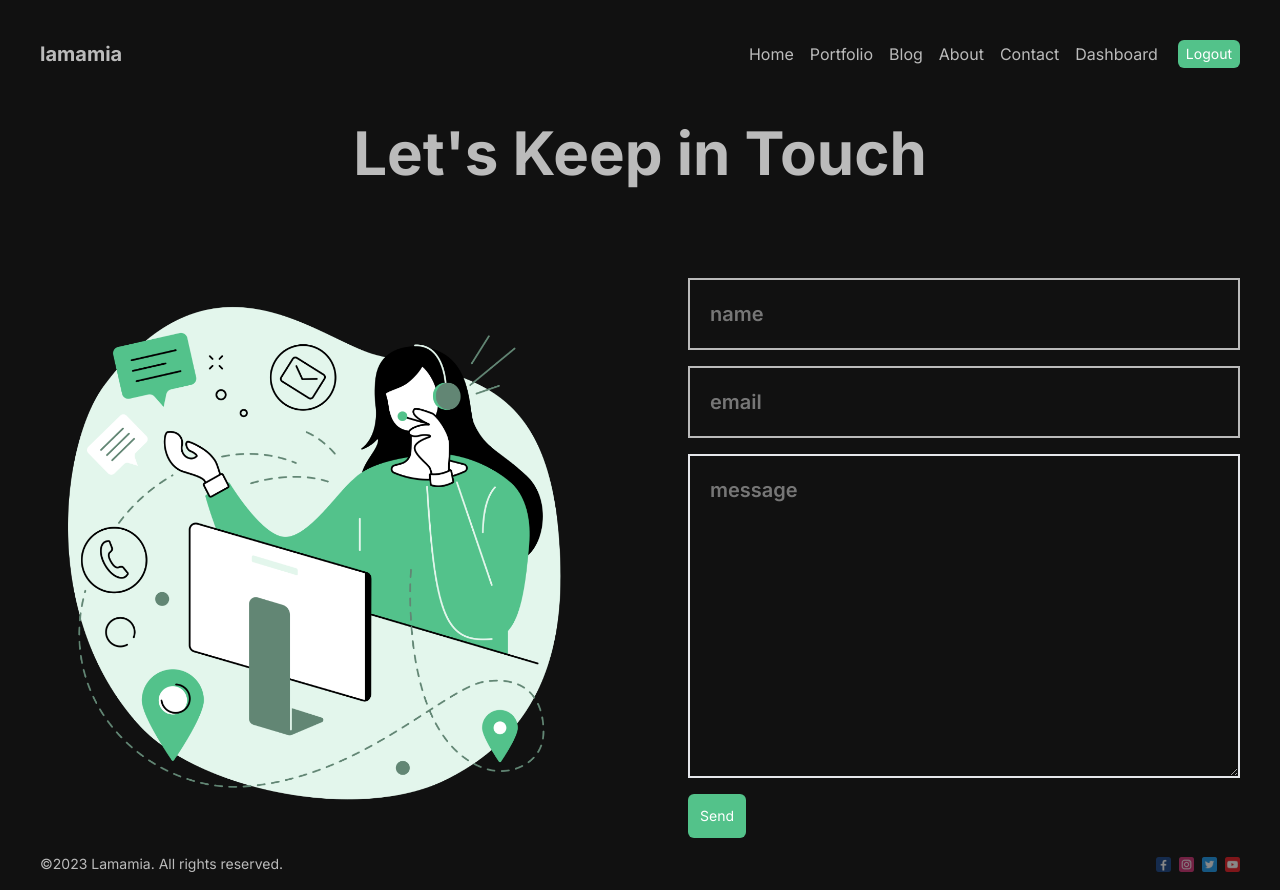
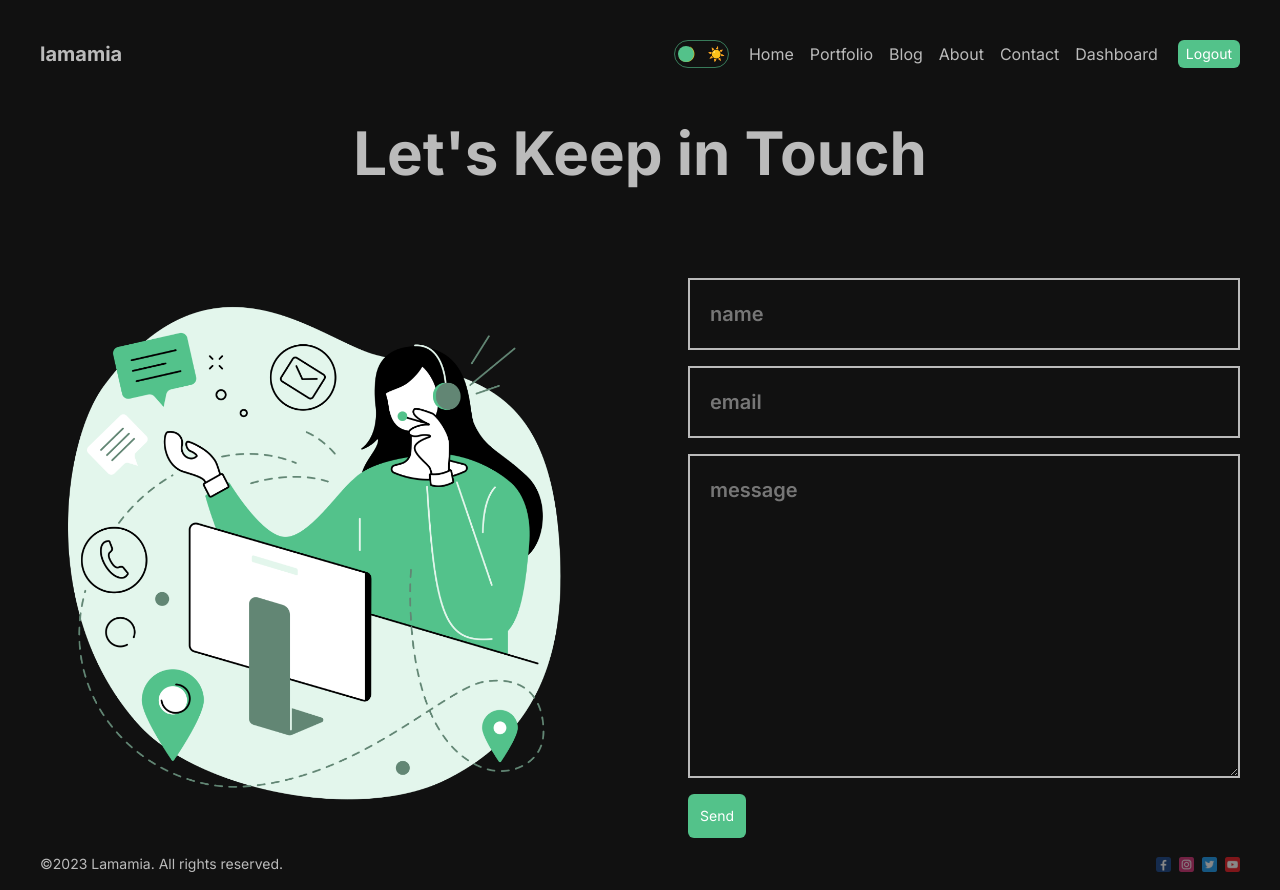
Before and after one commit to parv3213/Next-PostsApp-Dashboard, a Next.js app: page /contact in a window 1280 px wide. Built offline with nearby package versions, Linux system fonts and the light colour scheme.

Commit message:
Add dark mode

```diff
--- a/package.json
+++ b/package.json
@@ -16,6 +16,7 @@
     "eslint": "8.42.0",
     "eslint-config-next": "13.4.5",
     "next": "13.4.5",
+    "next-themes": "^0.2.1",
     "postcss": "8.4.24",
     "react": "18.2.0",
     "react-dom": "18.2.0",
--- a/src/app/contact/page.tsx
+++ b/src/app/contact/page.tsx
@@ -20,7 +20,7 @@ const Contact = (props: Props) => {
           <Input placeholder="name" type="text" />
           <Input placeholder="email" type="email" />
           <textarea
-            className="font-semibold outline-none border-2 border-[bbb] bg-transparent p-5 text-xl placeholder-current placeholder:opacity-60"
+            className="font-semibold outline-none border-2 border-[#bbb] bg-transparent p-5 text-xl placeholder-current placeholder:opacity-60"
             placeholder="message"
             rows={10}
           />
--- a/src/app/globals.css
+++ b/src/app/globals.css
@@ -6,6 +6,18 @@ html,
 body {
   max-width: 100vw;
   overflow-x: hidden;
-  background-color: #111111;
+}
+
+.dark {
+  background: #111;
   color: #bbb;
 }
+
+.light {
+  background: white;
+  color: #111;
+}
+
+.theme {
+  transition: all 1s;
+}
--- a/src/app/layout.tsx
+++ b/src/app/layout.tsx
@@ -1,5 +1,6 @@
 import Footer from '@/components/footer/Footer'
 import Navbar from '@/components/navbar/Navbar'
+import { ThemeProvider } from '@/context/ThemeContext'
 import { Inter } from 'next/font/google'
 import './globals.css'
 
@@ -14,11 +15,13 @@ export default function RootLayout({ children }: { children: React.ReactNode })
   return (
     <html lang="en">
       <body className={inter.className}>
-        <div className="max-w-7xl mx-auto min-h-[100vh] flex flex-col justify-between md:px-10 px-14">
-          <Navbar />
-          {children}
-          <Footer />
-        </div>
+        <ThemeProvider>
+          <div className="max-w-7xl mx-auto min-h-[100vh] flex flex-col justify-between md:px-10 px-14">
+            <Navbar />
+            {children}
+            <Footer />
+          </div>
+        </ThemeProvider>
       </body>
     </html>
   )
--- a/src/app/portfolio/page.tsx
+++ b/src/app/portfolio/page.tsx
@@ -31,7 +31,7 @@ interface PortfolioCategoryProps {
 
 const PortfolioCategory = ({ href, src, alt, title }: PortfolioCategoryProps) => {
   return (
-    <div className="h-[400px] w-[300px] border-[5px] border-[#bbb] overflow-x-hidden hover:text-[#53C28A]">
+    <div className="h-[400px] w-[300px] border-[5px] border-[#bbb] overflow-x-hidden hover:text-[#53C28A] text-gray-300 dark:text-current">
       <Link href={href}>
         <div className="w-full h-full relative">
           <Image src={src} alt={alt} fill className="object-cover object-left" />
--- /dev/null
+++ b/src/components/DarkModeToggle/DarkModeToggle.tsx
@@ -0,0 +1,21 @@
+import { ThemeContext } from '@/context/ThemeContext'
+import { useContext } from 'react'
+
+interface Props {}
+const DarkModeToggle = (props: Props) => {
+  const { toggle, mode } = useContext(ThemeContext)
+
+  return (
+    <div
+      className="relative border-[1px] border-[#53C28A] border-opacity-60 rounded-full flex flex-row items-center justify-between gap-3 p-[3px] pointer"
+      onClick={toggle}
+    >
+      <div className="text-sm">🌙</div>
+      <div className="text-sm">☀️</div>
+      <div
+        className={`p-1 absolute w-4 h-4 bg-[#53C28A] rounded-full ${mode === 'light' ? 'right-[3px]' : 'left-[3px]'}`}
+      />
+    </div>
+  )
+}
+export default DarkModeToggle
--- a/src/components/input/Input.tsx
+++ b/src/components/input/Input.tsx
@@ -8,7 +8,7 @@ const Input = ({ placeholder, type }: Props) => {
   return (
     <input
       type={type}
-      className="outline-none border-2 border-[#bbb] bg-[#111] p-5 text-xl placeholder-current placeholder:opacity-60 font-semibold"
+      className="outline-none border-2 border-[#bbb] bg-transparent p-5 text-xl placeholder-current placeholder:opacity-60 font-semibold"
       placeholder={placeholder}
     />
   )
--- a/src/components/navbar/Navbar.tsx
+++ b/src/components/navbar/Navbar.tsx
@@ -1,6 +1,7 @@
 'use client'
 
 import Link from 'next/link'
+import DarkModeToggle from '../DarkModeToggle/DarkModeToggle'
 
 const links = [
   {
@@ -45,6 +46,7 @@ const Navbar = (props: Props) => {
       </Link>
 
       <div className="flex gap-5 items-center">
+        <DarkModeToggle />
         <ul className="flex gap-4 items-center">
           {links.map((link) => (
             <Link key={link.id} href={link.url}>
--- /dev/null
+++ b/src/context/ThemeContext.tsx
@@ -0,0 +1,27 @@
+'use client'
+
+import { createContext, useState } from 'react'
+
+type ThemeContext = {
+  toggle: () => void
+  mode: 'dark' | 'light'
+}
+
+export const ThemeContext = createContext<ThemeContext>({
+  toggle: () => undefined,
+  mode: 'dark',
+})
+
+export const ThemeProvider = ({ children }: { children: React.ReactNode }) => {
+  const [mode, setMode] = useState<'light' | 'dark'>('dark')
+
+  const toggle = () => {
+    setMode((prev) => (prev === 'dark' ? 'light' : 'dark'))
+  }
+
+  return (
+    <ThemeContext.Provider value={{ toggle, mode }}>
+      <div className={`theme ${mode}`}>{children}</div>
+    </ThemeContext.Provider>
+  )
+}
--- a/tailwind.config.js
+++ b/tailwind.config.js
@@ -1,5 +1,6 @@
 /** @type {import('tailwindcss').Config} */
 module.exports = {
+  darkMode: 'class',
   content: [
     './src/pages/**/*.{js,ts,jsx,tsx,mdx}',
     './src/components/**/*.{js,ts,jsx,tsx,mdx}',
```
Also changed, not shown: 1 other file (tests, documents, lock files or other folders).
